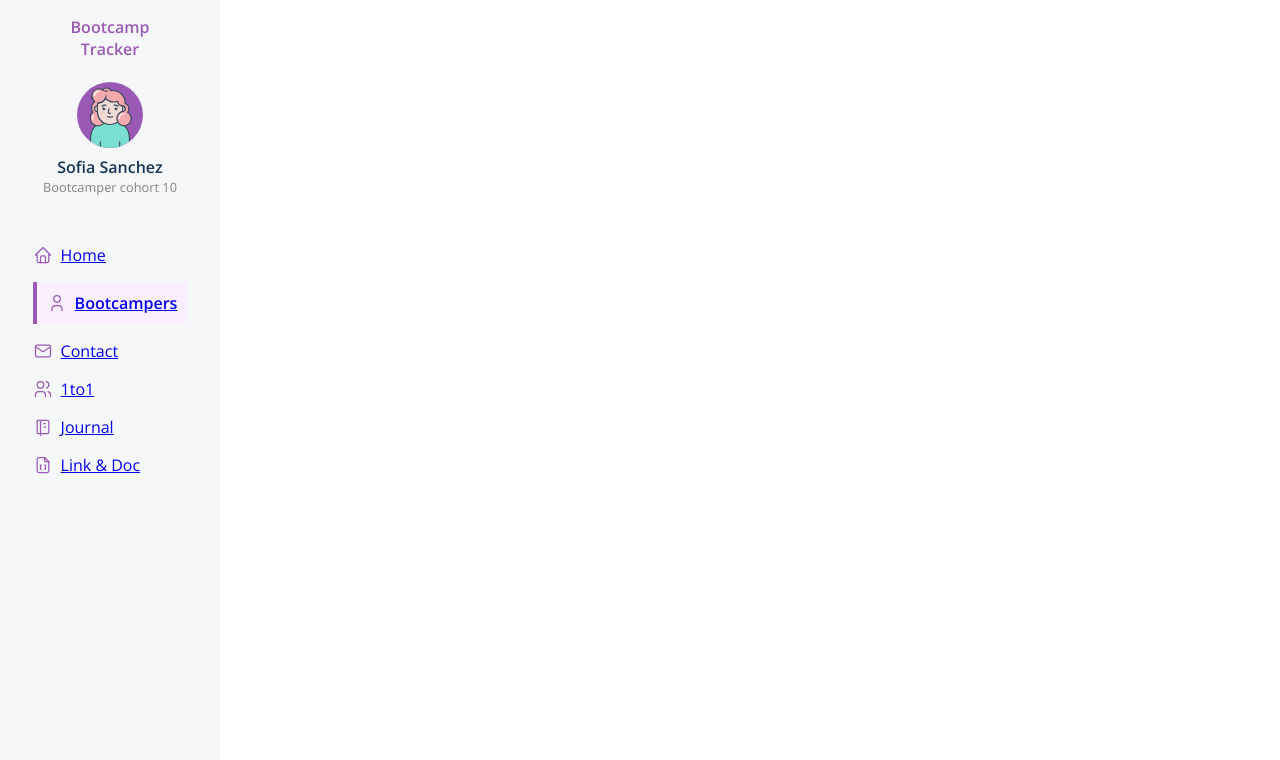
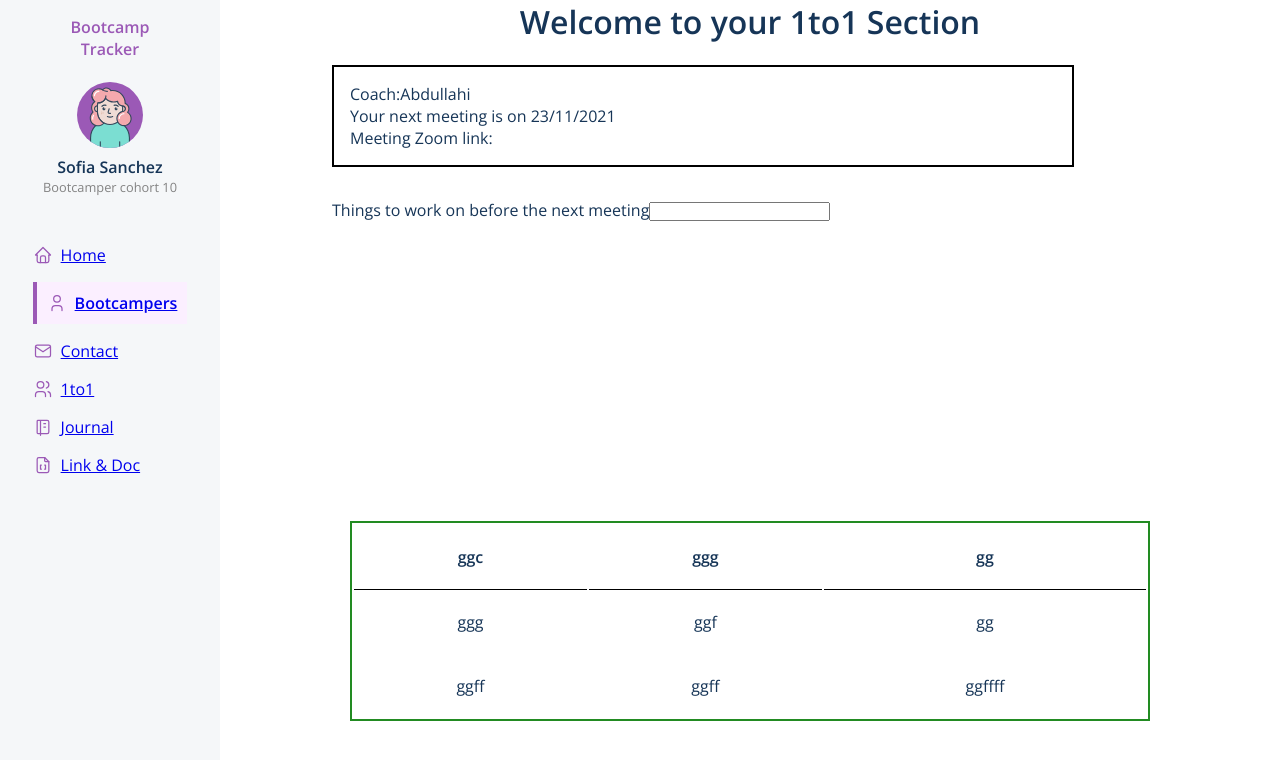
Before and after one commit to SchoolOfCode/national-project-week-antonio-kazeem-and-sofia, a React (Create React App) app in the folder client/: page /1to1 in a window 1280 px wide. Shown: the top 760 px of the page. Built offline with nearby package versions, Linux system fonts and the light colour scheme.

Commit message:
Table created for things to do

```diff
--- /dev/null
+++ b/client/src/components/1to1/1to1.css
@@ -0,0 +1,39 @@
+.table {
+  width: 100%;
+  height: 100vh;
+  display: flex;
+  justify-content: center;
+  align-items: center;
+}
+
+table {
+  border: 2px solid forestgreen;
+  width: 800px;
+  height: 200px;
+}
+
+th {
+  border-bottom: 1px solid black;
+}
+
+td {
+  text-align: center;
+}
+
+.meeting-details{
+  border: 2px solid black;
+  width: 70%;
+  display: flex;
+  flex-direction: column;
+  padding: 1rem;
+  margin-left: 7rem;
+}
+
+div #header {
+ text-align: center;
+}
+
+.input-field{
+ margin-top: 2rem;
+margin-left: 7rem;
+}
--- a/client/src/components/1to1/index.js
+++ b/client/src/components/1to1/index.js
@@ -1,7 +1,44 @@
-import React from 'react';
+import React from "react";
+import "./1to1.css";
 
 function OnetoOne() {
-  return <div></div>;
+  // const date = Date.now().toString()
+
+  return (
+    <div>
+      <h1 id="header">Welcome to your 1to1 Section</h1>
+      <br></br>
+      <div className="meeting-details">
+        <p>Coach:Abdullahi</p>
+        <p>Your next meeting is on 23/11/2021 </p>
+        <p>Meeting Zoom link: </p>
+      </div>
+
+      <div className="input-field">
+        Things to work on before the next meeting
+        <input></input>
+      </div>
+      <div className="table">
+        <table>
+          <tr>
+            <th>ggc</th>
+            <th>ggg</th>
+            <th>gg</th>
+          </tr>
+          <tr>
+            <td>ggg</td>
+            <td>ggf</td>
+            <td>gg</td>
+          </tr>
+          <tr>
+            <td>ggff</td>
+            <td>ggff</td>
+            <td>ggffff</td>
+          </tr>
+        </table>
+      </div>
+    </div>
+  );
 }
 
 export default OnetoOne;
```
